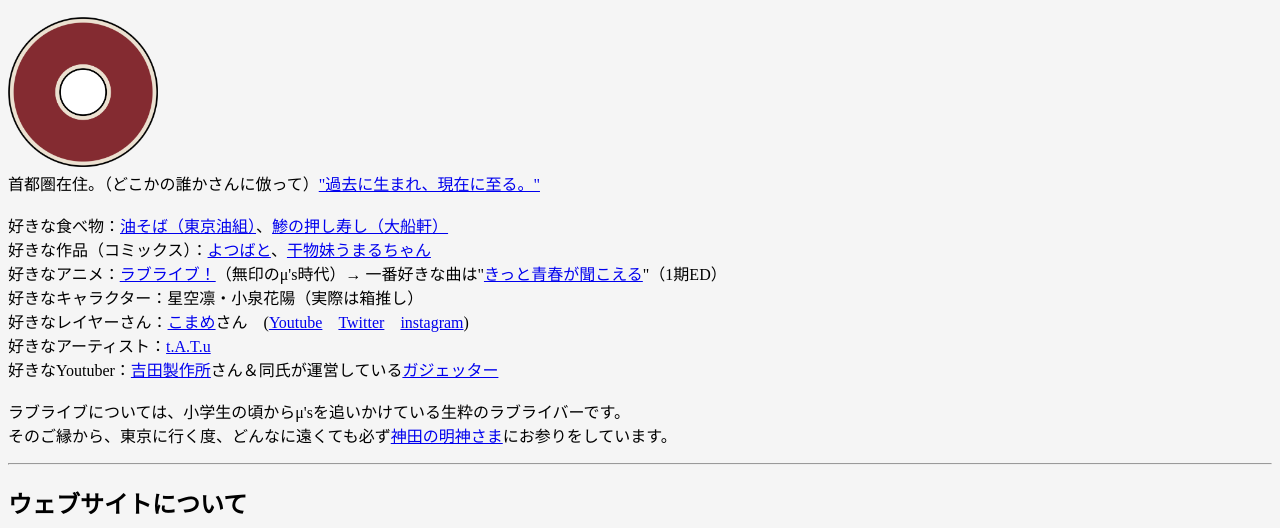
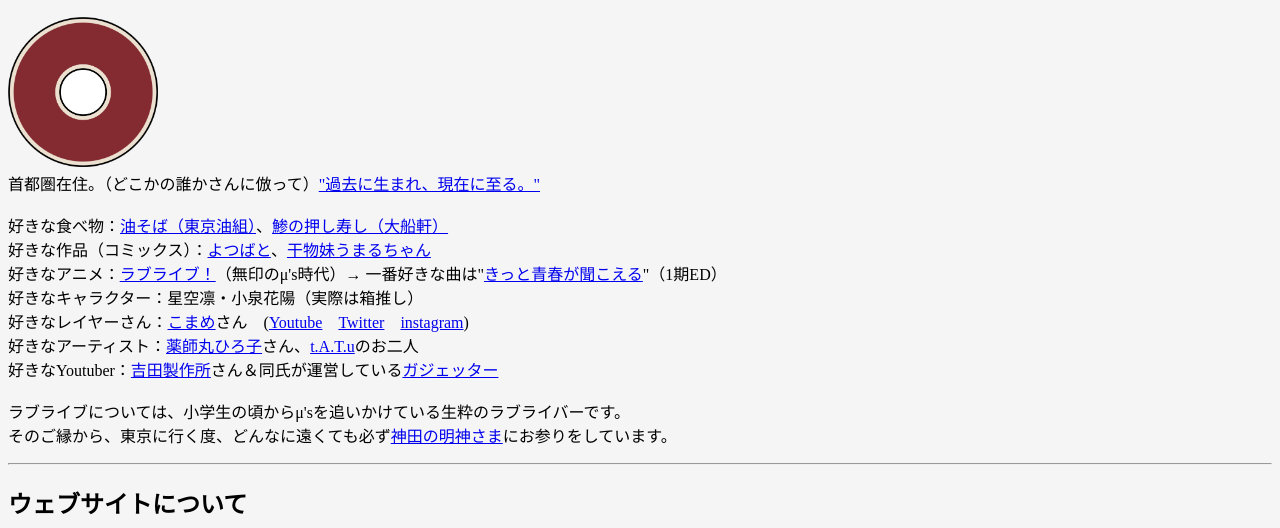
Before and after one commit to nostalgic-carrel/nostalgic-carrel.github.io, a plain HTML site: page about.html in a window 1280 px wide. Shown: the part 272-800 px from the top of the page. Drawn offline with Linux system fonts and the light colour scheme.

Commit message:
Update about.html

```diff
--- a/about.html
+++ b/about.html
@@ -23,7 +23,7 @@ This website is written in Japanese.<br>
 好きなアニメ：<a href="https://www.lovelive-anime.jp" target="_blank">ラブライブ！</a>（無印のμ's時代）→ 一番好きな曲は"<a href="https://youtu.be/qK36YQGHWUs?si=9caiCp02IOkdJe8A" target="_blank">きっと青春が聞こえる</a>"（1期ED）<br>
 好きなキャラクター：星空凛・小泉花陽（実際は箱推し）<br>
 好きなレイヤーさん：<a href="https://www.stunningarts.co.jp/komame" target="_blank">こまめ</a>さん　(<a href="https://youtube.com/@pipipi_koma?si=DF-cKCkDf1I8SDHN" target="_blank">Youtube</a>　<a href="https://twitter.com/pipipi_koma" target="_blank">Twitter</a>　<a href="https://www.instagram.com/koame_dayo/" target="_blank">instagram</a>)<br>
-好きなアーティスト：<a href="https://youtube.com/@tatu?si=FP-NAlpXi6GXlckM" target="_blank">t.A.T.u</a><br>
+好きなアーティスト：<a href="https://www.jvcmusic.co.jp/-/Artist/A008188.html" target="_blank">薬師丸ひろ子</a>さん、<a href="https://youtube.com/@tatu?si=FP-NAlpXi6GXlckM" target="_blank">t.A.T.u</a>のお二人<br>
 好きなYoutuber：<a href="https://youtube.com/@yoshidaaaaaaaaaaaaaaaaaaaaaaaa?si=cRPH3aAPu3JzeJln" target="_blank">吉田製作所</a>さん＆同氏が運営している<a href="https://gadgeteer.jp" target="_blank">ガジェッター</a><br><br>
 ラブライブについては、小学生の頃からμ'sを追いかけている生粋のラブライバーです。<br>
 そのご縁から、東京に行く度、どんなに遠くても必ず<a href="https://www.kandamyoujin.or.jp" target="_blank">神田の明神さま</a>にお参りをしています。
```
